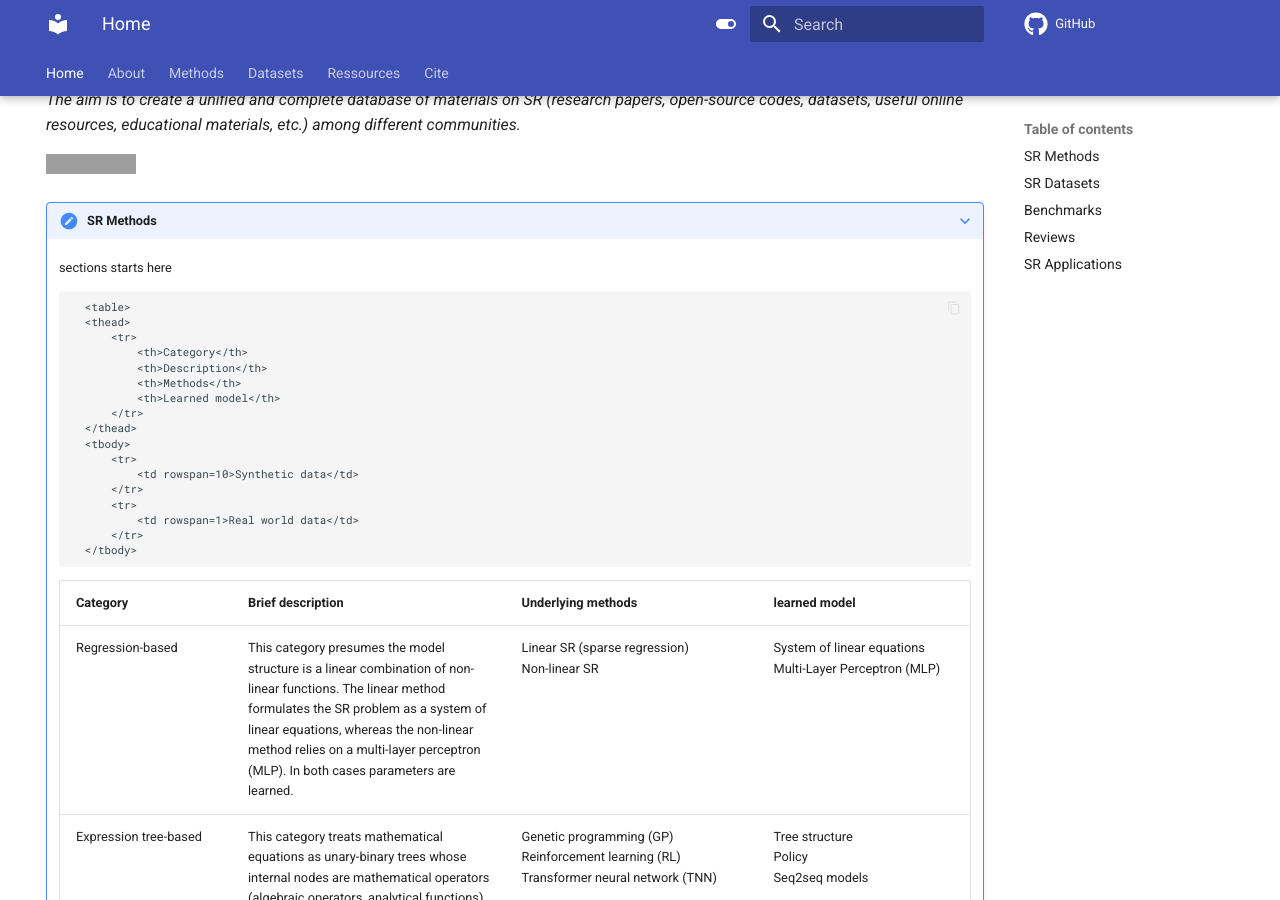
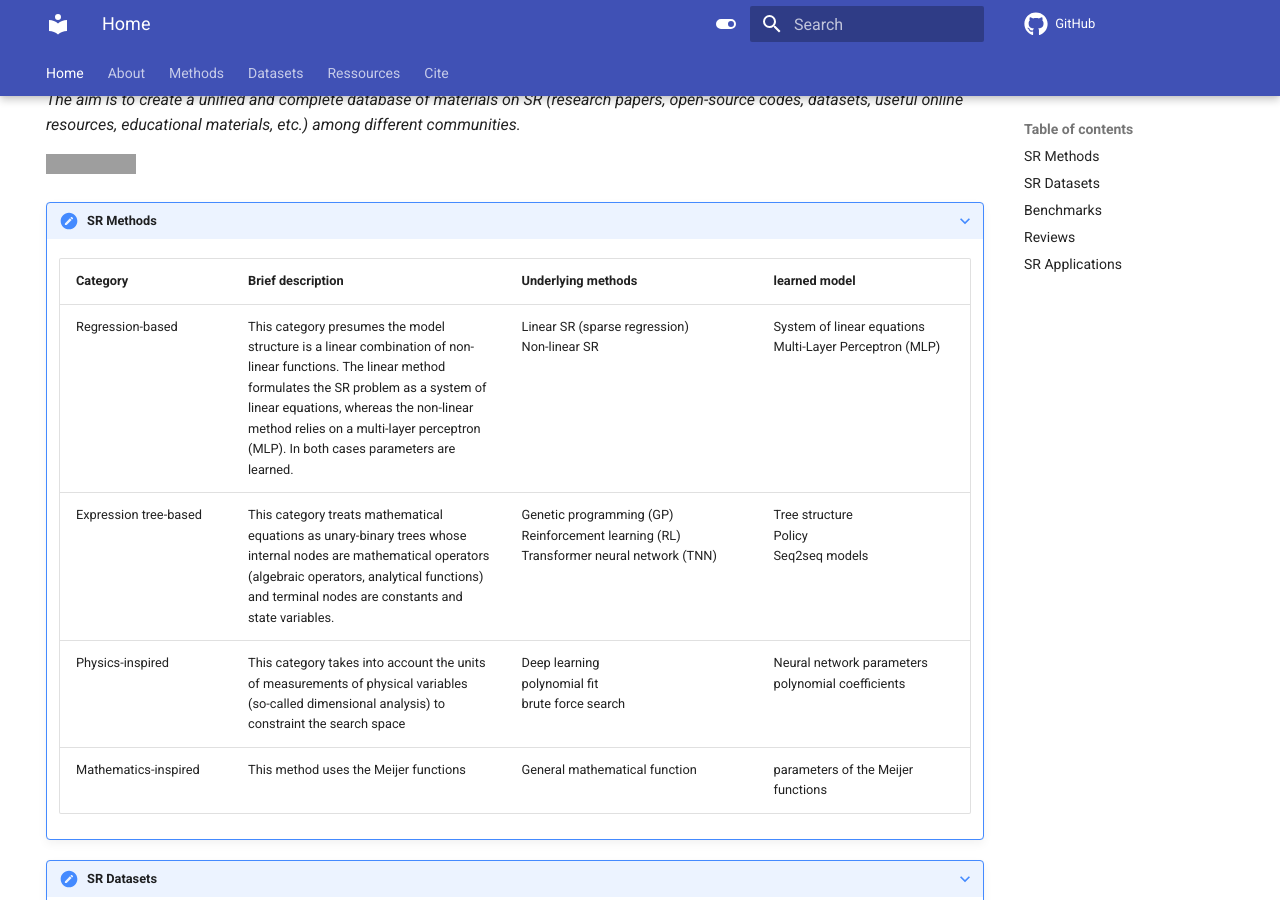
Before and after one commit to nmakke/SR-LivingReview, an MkDocs documentation site: the page built from docs/index.md, in a window 1280 px wide and 900 px high, scrolled down 352 px. Built offline with MkDocs 1.6.1 and Material for MkDocs 9.7.7, drawn with Linux system fonts in a browser that asks for light colours; formulas are drawn with MathJax 3; comment, search, counter and statistics services are not loaded; grey boxes are pictures that could not be loaded.

Commit message:
Update index.md

```diff
--- a/docs/index.md
+++ b/docs/index.md
@@ -24,26 +24,6 @@ hide:
     ##  SR Methods
     </div>
 
-    sections starts here
-
-          <table>
-          <thead>
-              <tr>
-                  <th>Category</th>
-                  <th>Description</th>
-                  <th>Methods</th>
-                  <th>Learned model</th>
-              </tr>
-          </thead>
-          <tbody>
-              <tr>
-                  <td rowspan=10>Synthetic data</td>
-              </tr>
-              <tr>
-                  <td rowspan=1>Real world data</td>
-              </tr>
-          </tbody>
-      </table>
 
     | <div style="width:140px">Category</div> | <div style="width:200px">Brief description</div> | <div style="width:220px">Underlying methods</div> | <div style="width:180px">learned model</div> |
     | ---- | ------- | --- | --- |
```
